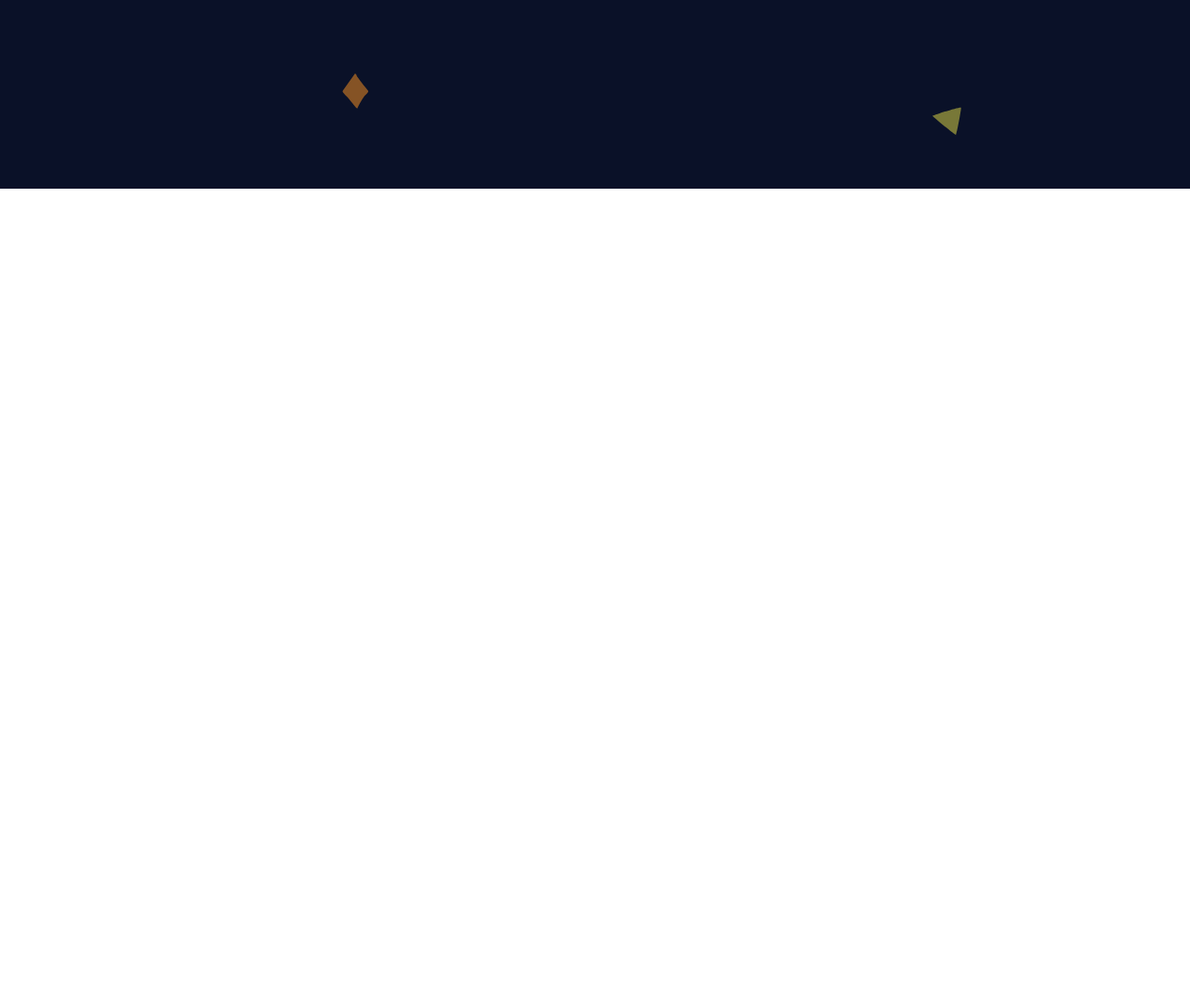
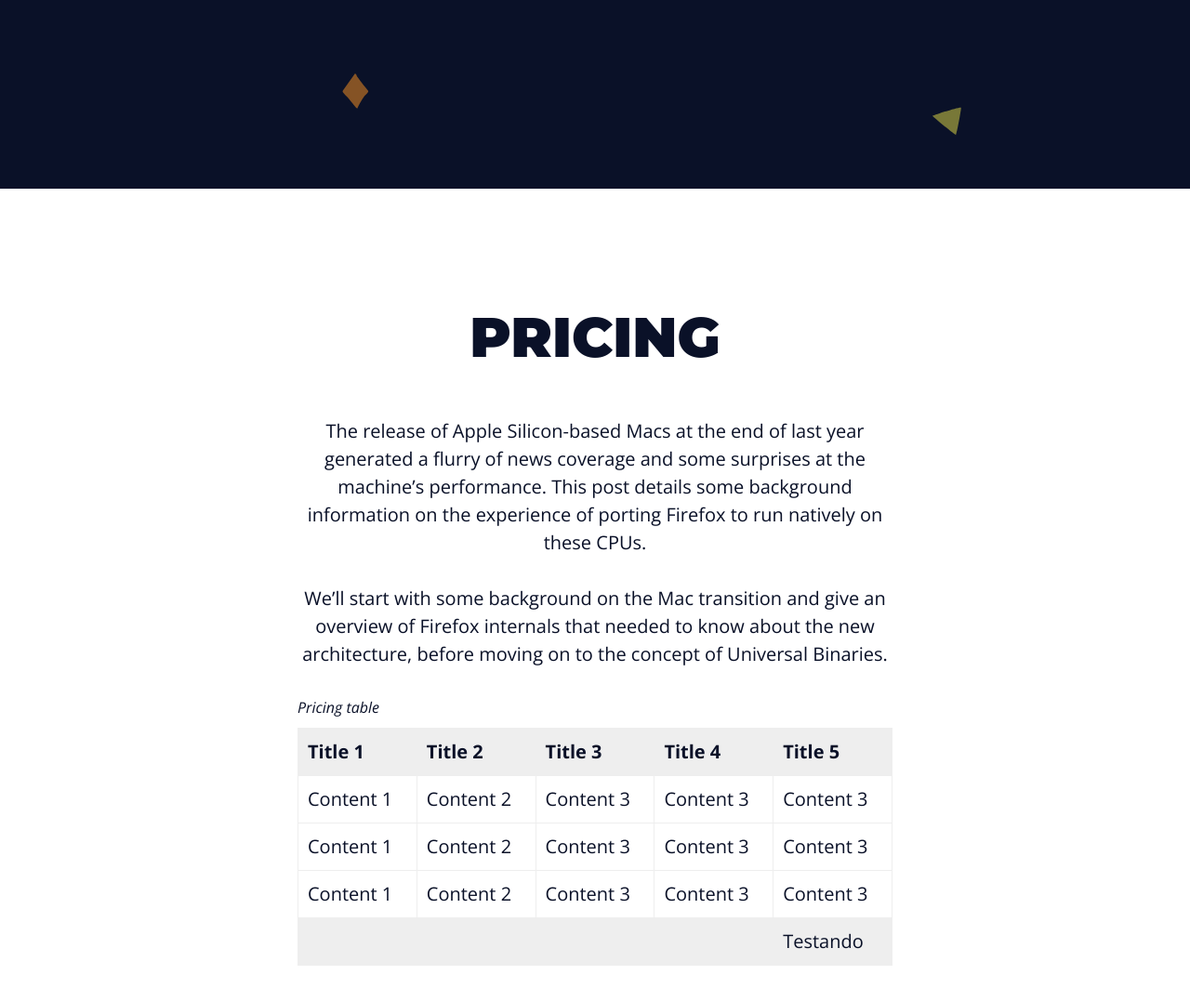
Before and after one commit to guilhermegamabs/landing-page, a plain HTML site: page index.html in a window 1280 px wide. Shown: the part 4854-5931 px from the top of the page at 93% size. Before the commit the page ends 5057 px from the top, so only its background shows below. Drawn offline with nearby package versions, Linux system fonts and the light colour scheme.

Commit message:
Pricing Section

```diff
--- a/assets/css/elements.css
+++ b/assets/css/elements.css
@@ -54,3 +54,32 @@ a {
 p {
   margin-bottom: 3rem;
 }
+
+.responsive-table {
+  overflow: hidden;
+  overflow-y: auto;
+}
+
+table {
+  min-width: 360px;
+  width: 100%;
+  border-collapse: collapse;
+}
+
+table caption {
+  font-style: italic;
+  font-size: 1.6rem;
+  text-align: left;
+  margin-bottom: 1rem;
+}
+
+table td, table th {
+  white-space: nowrap;
+  padding: 1rem;
+  text-align: left;
+  border: 0.1rem solid var(--light-gray-color);
+}
+
+tfoot td, table th {
+  background: var(--light-gray-color);
+}
--- a/index.html
+++ b/index.html
@@ -151,6 +151,66 @@
       </div>
     </div>
   </section>
+  <section id="pricing" class="white-bg section">
+    <div class="main-content top3-content">
+      <h2>Pricing</h2>
+      <p>The release of Apple Silicon-based Macs at the end of last year generated a flurry of news coverage and some
+        surprises at the machine’s performance. This post details some background information on the experience of
+        porting Firefox to run natively on these CPUs.</p>
+      <p>We’ll start with some background on the Mac transition and give an overview of Firefox internals that needed to
+        know about the new architecture, before moving on to the concept of Universal Binaries.</p>
+
+      <div class="responsive-table">
+        <table>
+          <caption>Pricing table</caption>
+
+          <thead>
+            <tr>
+              <th>Title 1</th>
+              <th>Title 2</th>
+              <th>Title 3</th>
+              <th>Title 4</th>
+              <th>Title 5</th>
+            </tr>
+          </thead>
+
+          <tbody>
+            <tr>
+              <td>Content 1</td>
+              <td>Content 2</td>
+              <td>Content 3</td>
+              <td>Content 3</td>
+              <td>Content 3</td>
+            </tr>
+            <tr>
+              <td>Content 1</td>
+              <td>Content 2</td>
+              <td>Content 3</td>
+              <td>Content 3</td>
+              <td>Content 3</td>
+            </tr>
+            <tr>
+              <td>Content 1</td>
+              <td>Content 2</td>
+              <td>Content 3</td>
+              <td>Content 3</td>
+              <td>Content 3</td>
+            </tr>
+          </tbody>
+
+          <tfoot>
+            <tr>
+              <td></td>
+              <td></td>
+              <td></td>
+              <td></td>
+              <td>Testando</td>
+            </tr>
+          </tfoot>
+        </table>
+      </div>
+    </div>
+  </section>
 </body>
 
 </html>
```
